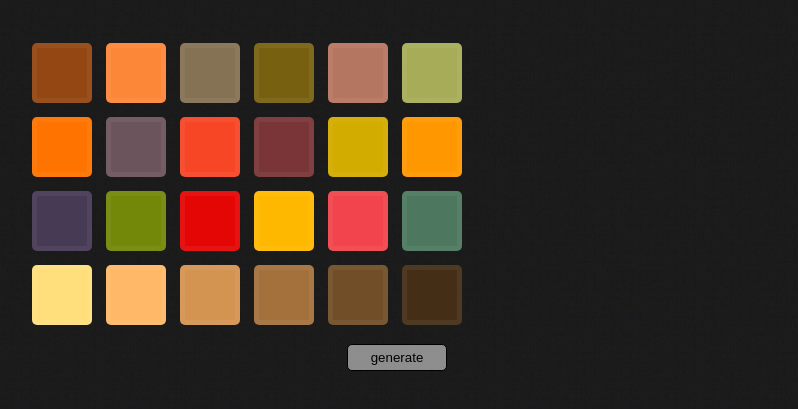
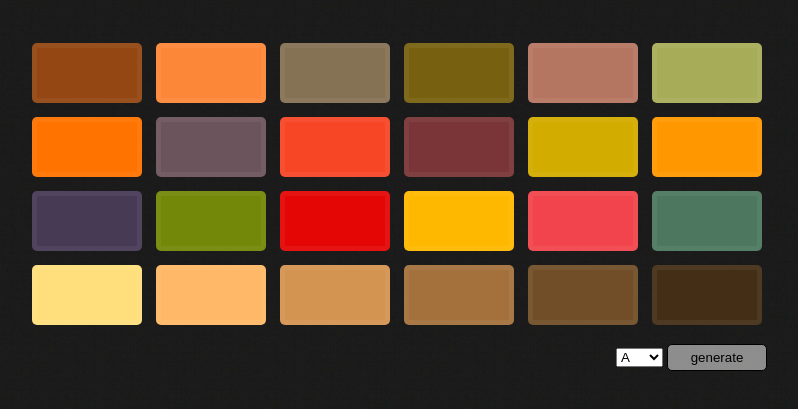
Before and after one commit to davidsonfellipe/macbeth-colorchecker-js, a plain HTML site: page index.html in a window 1280 px wide. Both pictures are taken after a click on the button "generate". Shown: the part 103-512 px from the top of the page, without its empty margins (243-1041 px from the left). Drawn offline with Linux system fonts and the light colour scheme.

Commit message:
illuminance selecftr

```diff
--- a/assets/css/styles.css
+++ b/assets/css/styles.css
@@ -6,23 +6,24 @@ h1 {
     color: #fff;
     font-family: "Helvetica Neue";
     font-size: 50px;
+    text-align: center;
 }
 section {
-    width: 800px;
+    width: 740px;
     margin: 10px auto;
-    text-align: center;
+    text-align: right;
 }
 ul {
     margin: 0;
     padding: 0;
-    width: 500px;
+    text-align: center;
 }
 li {
     border: 5px solid rgba(255, 255, 255, .05);
     border-radius: 5px;
     margin: 5px;
     height: 50px;
-    width: 10%;
+    width: 100px;
     display: inline-block;
 }
 button {
--- a/assets/js/color/color.js
+++ b/assets/js/color/color.js
@@ -6,7 +6,7 @@ function cXYZ(X, Y, Z){
     };
 }
 
-function xyz_from_wavelength (ColorTemp) {
+function xyz_from_wavelength (ColorTemp, illuminant) {
 
     var nmMin = 380;
     var nmMax = 780;
@@ -30,15 +30,15 @@ function xyz_from_wavelength (ColorTemp) {
     for (nm = nmMinIndex; nm <= nmMaxIndex; nm += degrees) {
 
         // calculate X
-        XSum += _CIEXYZ_1931_table[nm][1] * _Illuminant["A"][nm][1] * ColorTemp[mac];
+        XSum += _CIEXYZ_1931_table[nm][1] * _Illuminant[illuminant][nm][1] * ColorTemp[mac];
 
         // calculate Y
-        YSum += _CIEXYZ_1931_table[nm][2] * _Illuminant["A"][nm][1] * ColorTemp[mac];
+        YSum += _CIEXYZ_1931_table[nm][2] * _Illuminant[illuminant][nm][1] * ColorTemp[mac];
 
         // calculate Z
-        ZSum += _CIEXYZ_1931_table[nm][3] * _Illuminant["A"][nm][1] * ColorTemp[mac];
+        ZSum += _CIEXYZ_1931_table[nm][3] * _Illuminant[illuminant][nm][1] * ColorTemp[mac];
 
-        wSum += _CIEXYZ_1931_table[nm][2] * _Illuminant["A"][nm][1];
+        wSum += _CIEXYZ_1931_table[nm][2] * _Illuminant[illuminant][nm][1];
 
         mac++;
 
--- a/assets/js/runner/runner.js
+++ b/assets/js/runner/runner.js
@@ -4,10 +4,13 @@ window.onload = function() {
 
     el.addEventListener("click", function(){
 
+        console.log(22);
+        var illuminant = document.getElementById("illuminant").value;
+
         for(var i = 0; i < 24; i++) {
             var canvas = document.getElementById('canvas' + i);
 
-            var colorxyz = xyz_from_wavelength(COLOR[i]);
+            var colorxyz = xyz_from_wavelength(COLOR[i], illuminant);
             var colorRGB = corCIEXYZtosRGB(colorxyz);
 
             // debugger;
--- a/index.html
+++ b/index.html
@@ -33,6 +33,10 @@
             <li id="canvas22"></li>
             <li id="canvas23"></li>
         </ul>
+        <select id="illuminant">
+            <option value="A">A</option>
+            <option value="D65">D65</option>
+        </select>
         <button id="btn-runner">generate</button>
     </section>
 
```
